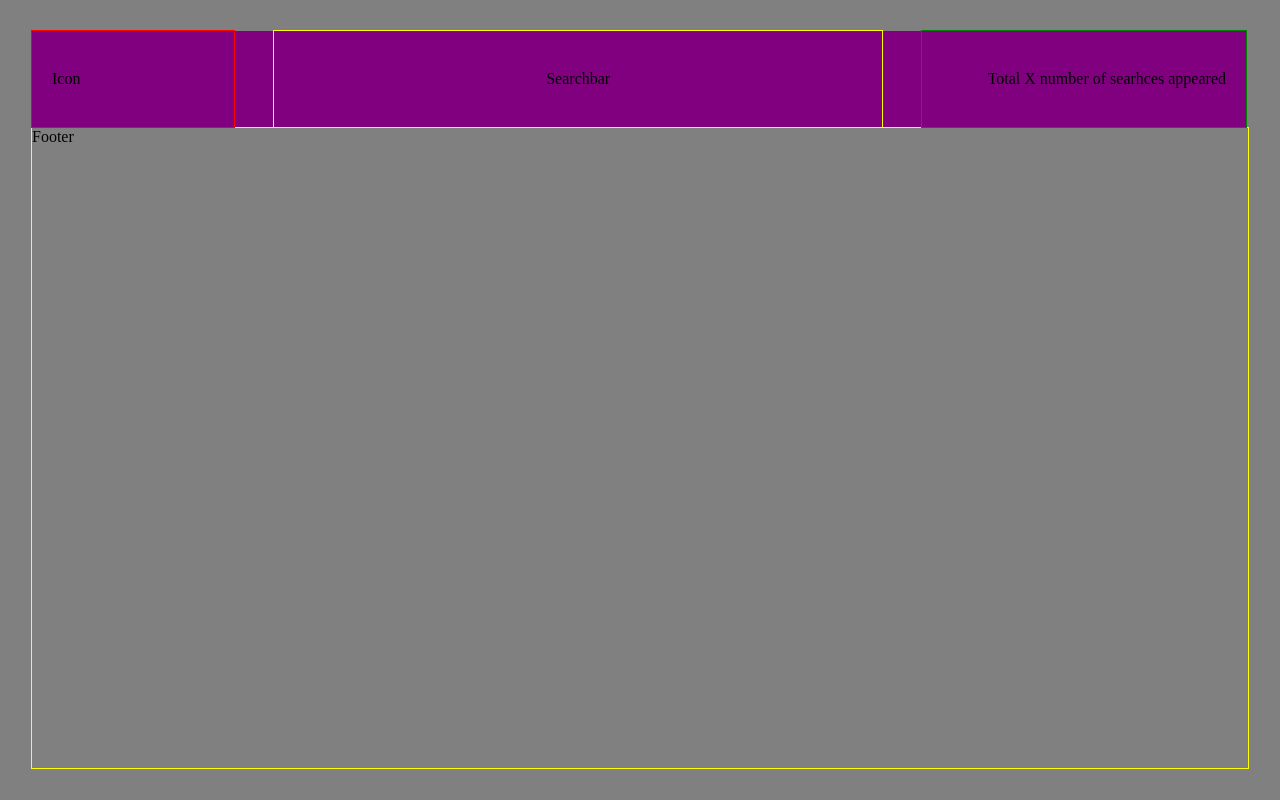
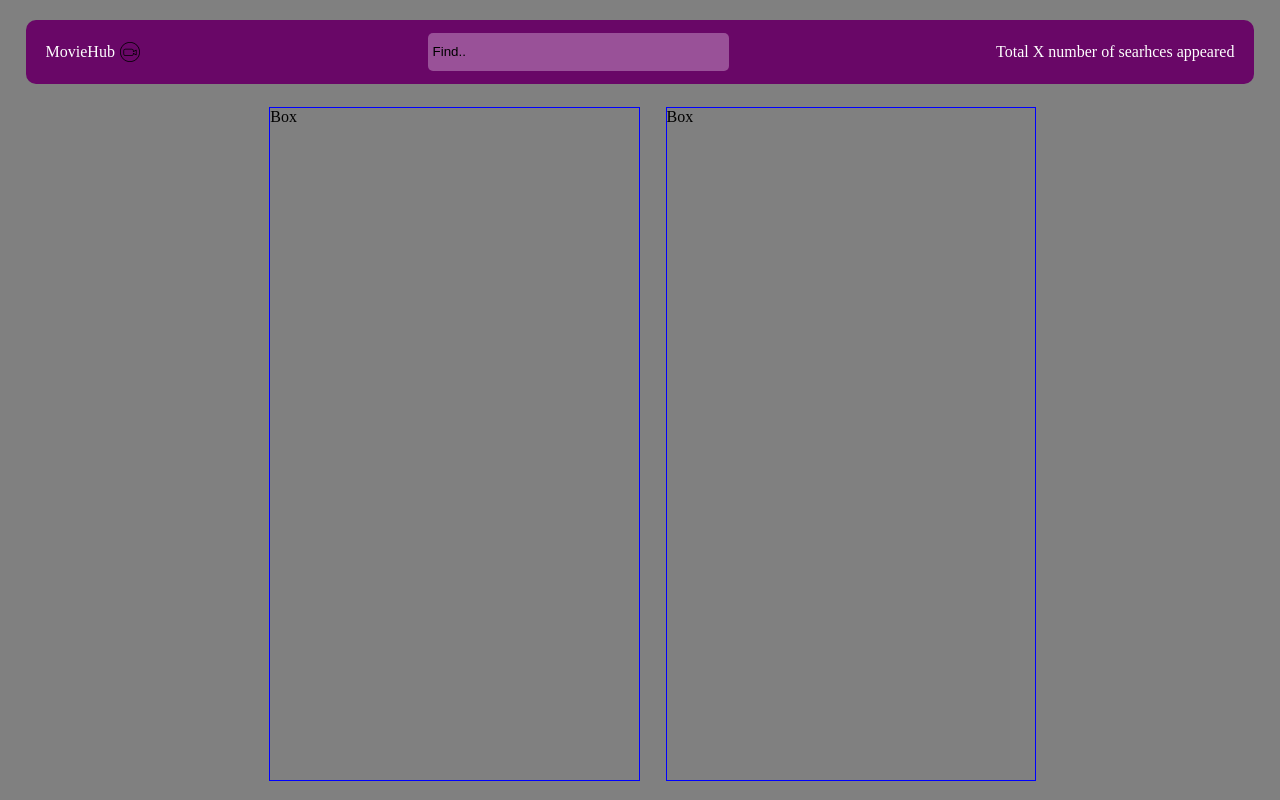
Before and after one commit to tushar7789/movie_hub, a Next.js app: page / in a window 1280 px wide. Built offline with nearby package versions, Linux system fonts and the light colour scheme.

Commit message:
stylized header

```diff
--- a/src/app/globals.css
+++ b/src/app/globals.css
@@ -24,15 +24,16 @@ body {
   height: 100vh;
   width: 100vw;
   display: flex;
-  flex-direction: column;
   justify-content: center;
   align-items: center;
   background-color: gray;
 }
-/*
+
+
 .main-container {
+  height: 98vh;
   display: flex;
   flex-direction: column;
-  justify-items: center;
+  justify-content: space-around;
   align-items: center;
-}  */
+}
--- a/src/app/layout.tsx
+++ b/src/app/layout.tsx
@@ -13,7 +13,7 @@ const geistMono = Geist_Mono({
 });
 
 export const metadata: Metadata = {
-  title: "Create Next App",
+  title: "Movie Hub",
   description: "Generated by create next app",
 };
 
--- a/src/app/page.tsx
+++ b/src/app/page.tsx
@@ -3,6 +3,7 @@ import Content from "@/components/Content";
 import '@/app/globals.css'
 
 export default function Home() {
+
   return (
     <div className='main-container'>
       <Header />
--- a/src/components/Content/index.tsx
+++ b/src/components/Content/index.tsx
@@ -1,9 +1,20 @@
 import React from 'react'
 import './style.css'
 
+const Box = () => {
+    return (
+        <div className='box-container'>
+            Box
+        </div>
+    );
+}
+
 const Content = () => {
     return (
-        <div className='content-container'>Footer</div>
+        <div className='content-container'>
+            <Box />
+            <Box />
+        </div>
     )
 }
 
--- a/src/components/Content/style.css
+++ b/src/components/Content/style.css
@@ -1,6 +1,16 @@
 .content-container {
+    height: 84vh;
+    width: 96vw;
+    /* border: 1px solid yellow; */
+
     display: flex;
-    height: 80vh;
-    width: 95vw;
-    border: 1px solid yellow;
+    align-items: center;
+    justify-content: center;
 }
+
+.box-container {
+    border: 1px solid blue;
+    height: 100%;
+    width: 30%;
+    margin-left: 2vw;
+}
--- a/src/components/Header/index.tsx
+++ b/src/components/Header/index.tsx
@@ -1,10 +1,21 @@
 import React from 'react'
 import './style.css'
 
+import SearchBarComp from '../SearchBarComp'
+import IconImage from '../../../public/images/icon.svg'
+
+const iconStyle = {
+    width: "20px",
+    height: "20px",
+    marginLeft: "5px",
+}
+
 const Icon = () => {
+    console.log(IconImage);
     return (
         <div className='icon-container'>
-            Icon
+            <span>MovieHub</span>
+            <img src={IconImage.src} alt="" style={iconStyle} />
         </div>
     )
 }
@@ -12,7 +23,7 @@ const Icon = () => {
 const SearchBar = () => {
     return (
         <div className='search-bar-container'>
-            Searchbar
+            <SearchBarComp />
         </div>
     )
 }
--- a/src/components/Header/style.css
+++ b/src/components/Header/style.css
@@ -1,19 +1,22 @@
 .header-container {
     display: flex;
-    height: 12vh;
-    width: 95vw;
-    /* border: 1px solid red; */
-    background-color: purple;
+    height: 8vh;
+    width: 96vw;
+    border-radius: 10px;
+    color: white;
+
+    background-color: #690767;
     display: flex;
     justify-content: space-between;
     align-items: center;
+
 }
 
 .icon-container {
     height: 100%;
     width: 15%;
     padding-left: 20px;
-    border: 1px solid red;
+    /* border: 1px solid red; */
 
     display: flex;
     align-items: center;
@@ -22,8 +25,8 @@
 
 .search-bar-container {
     height: 100%;
-    width: 50%;
-    border: 1px solid yellow;
+    width: 30%;
+    /* border: 1px solid yellow; */
 
     display: flex;
     align-items: center;
@@ -34,7 +37,7 @@
     height: 100%;
     width: 25%;
     padding-right: 20px;
-    border: 1px solid green;
+    /* border: 1px solid green; */
 
     display: flex;
     align-items: center;
--- /dev/null
+++ b/src/components/SearchBarComp/index.tsx
@@ -0,0 +1,14 @@
+import React from 'react'
+import './style.css'
+
+const SearchBarComp = () => {
+    return (
+        <div className='searchbarcomp-container'>
+            <form action="" className='form-class'>
+                <input type="text" placeholder='Find..' className='input-class' />
+            </form>
+        </div>
+    )
+}
+
+export default SearchBarComp;
--- /dev/null
+++ b/src/components/SearchBarComp/style.css
@@ -0,0 +1,29 @@
+.searchbarcomp-container {
+    height: 70%;
+    width: 100%;
+}
+
+.form-class {
+    width: 100%;
+    height: 100%;
+    display: flex;
+    justify-content: center;
+    align-items: center;
+}
+
+.input-class {
+    height: 80%;
+    width: 80%;
+    outline: none;
+    border: none;
+    border-radius: 5px;
+    color: white;
+
+    padding-left: 5px;
+    background: #995198;
+
+}
+
+::placeholder {
+    color: black;
+}
```
Also changed, not shown: public/images/icon.svg (added), src/interface/pageInterface.tsx (added).
